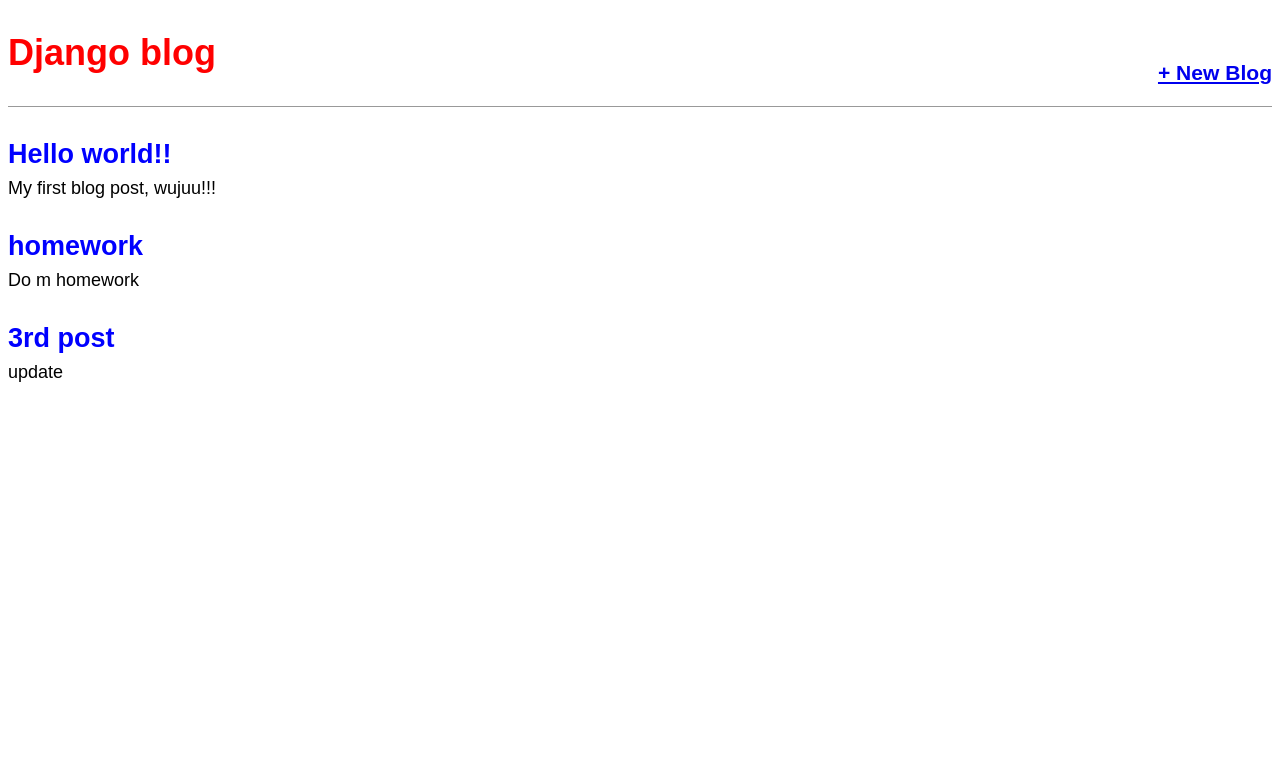
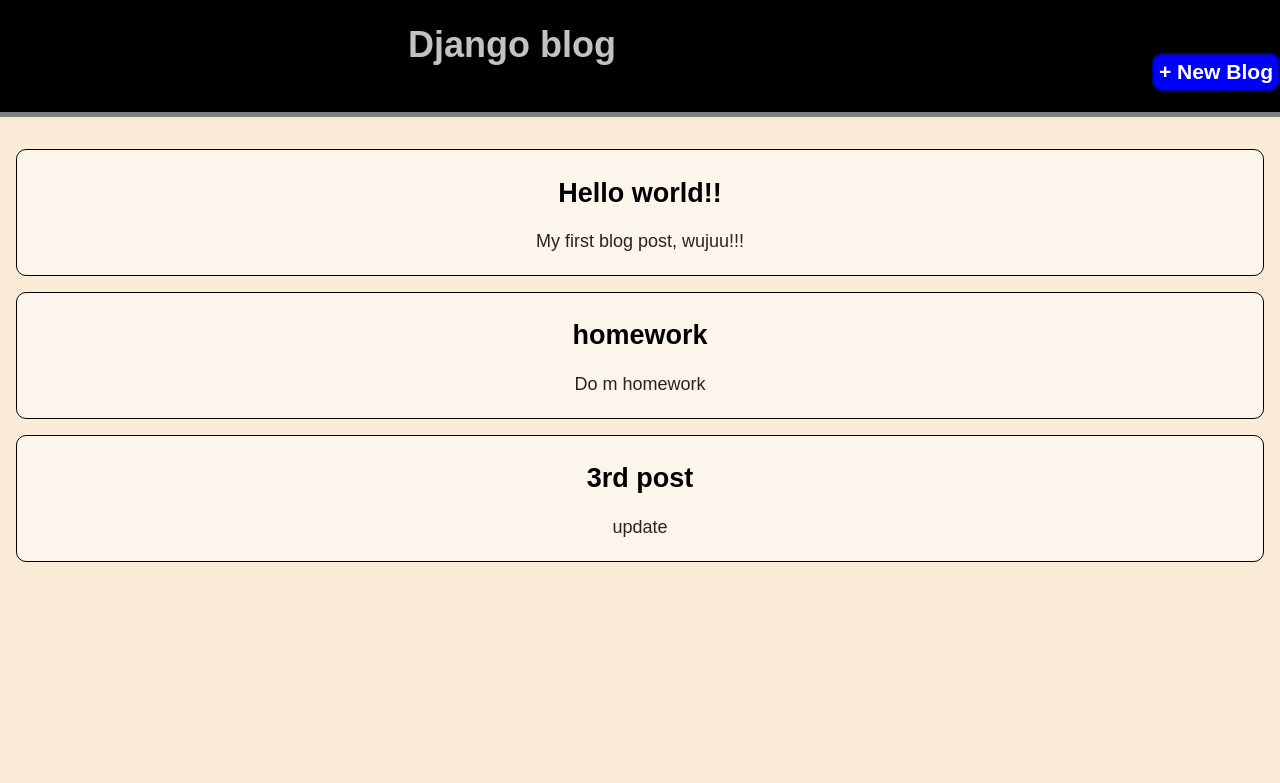
Before and after one commit to IvanRmz/blog-app, a Django app: page / in a window 1280 px wide. Shown: the top 783 px of the page. Run offline with Django 3.2, Linux system fonts and the light colour scheme; data comes from the database, SQL or seed files in the repository.

Commit message:
added custom design

```diff
--- a/static/css/base.css
+++ b/static/css/base.css
@@ -1,47 +1,142 @@
 body {
     font-family: 'Source Sans Pro', sans-serif;
     font-size: 18px;
+    margin: 0;
+    padding: 0;
+    background-color: antiquewhite;
 }
 
 header {
-    border-bottom: 1px solid #999;
+    border-bottom: 5px solid gray;
     margin-bottom: 2rem;
     display: flex;
+    background-color: black
+}
+
+title {
+    font-family: Cambria, Cochin, Georgia, Times, 'Times New Roman', serif;
 }
 
 header h1 a {
-    color: red;
+    color: rgb(194, 194, 194);
+    text-decoration: none;
+    font-family: fantasy;
+}
+
+.nav-left {
+    text-align: center;
+    width: 80%;
+}
+
+.nav-right {
+    width: 20%;
+    padding-top: 2rem;
+    text-align: end;
+}
+
+.center {
+    text-align: center
+}
+
+a.btn {
+    -webkit-appearance: button;
+    -moz-appearance: button;
+    appearance: button;
+
+    padding: 5px;
+    text-decoration: none;
+    color: white;
+    border: 2px solid rgb(0, 0, 150);
+    background-color: blue;
+    border-radius: 10px;
+}
+
+a.btn:hover{
+    -webkit-appearance: button;
+    -moz-appearance: button;
+    appearance: button;
+
+    padding: 5px;
+    text-decoration: none;
+    color: white;
+    background-color: rgb(0, 162, 255);
+    border-radius: 10px;
+}
+
+a.btn-red {
+    -webkit-appearance: button;
+    -moz-appearance: button;
+    appearance: button;
+
+    padding: 5px;
+    text-decoration: none;
+    color: white;
+    border: 2px solid rgb(182, 0, 0);
+    background-color: red;
+    border-radius: 10px;
+}
+
+a.btn-red:hover{
+    -webkit-appearance: button;
+    -moz-appearance: button;
+    appearance: button;
+
+    padding: 5px;
+    text-decoration: none;
+    color: white;
+    background-color: rgb(243, 127, 60);
+    border-radius: 10px;
+}
+
+
+
+
+.post-entry {
+    margin: 1rem;
+    border: 1px solid black;
+    border-radius: 10px;
+    padding: 5px;
+    background-color: rgb(252, 245, 236);
+}
+
+.post-entry > a {
     text-decoration: none;
 }
 
-.nav-left {
-    margin-right: auto;
+.post-entry:hover {
+    background-color: rgb(202, 198, 192);
 }
 
-.nav-right {
-    display: flex;
-    padding-top: 2rem;
+.post-text > h2 {
+    color: black;
 }
 
-.post-entry {
-    margin-bottom: 2rem;
+.post-text > p  {
+    color: rgb(44, 33, 33);
 }
 
-.post-entry h2 {
-    margin: 0.5rem 0;
+form {
+    background-color:rgb(211, 190, 190);
+    margin: 0 auto;
+    padding: 5px 0;
+    border:  2px solid black;
+    border-radius: 2px;
+    width: 50%
 }
 
-.post-entry h2 a,
-.post-entry h2 a:visited {
-    color: blue;
-    text-decoration: none;
+input[type=text] , textarea, select{
+    border:  1px solid blue;
+    border-radius: 2px;
 }
 
-.post-entry p {
-    margin: 0;
-    font-weight: 400;
+input[type=submit] {
+    margin-left: 2rem;
+    padding: 5px;
+    color: white;
+    background-color: blue;
+    border-radius: 10px;
 }
 
-.post-entry h2 a:hover {
-    color: red;
+label {
+    margin-left: 1rem;
 }
--- a/templates/base.html
+++ b/templates/base.html
@@ -11,10 +11,10 @@
                 <h1><a href="{% url 'home' %}">Django blog</a></h1>
             </div>
             <div class = "nav-right">
-                <h3><a href="{% url 'post_new' %}">+ New Blog</a></h3>
+                <h3><a class="btn" href="{% url 'post_new' %}">+ New Blog</a></h3>
             </div>
         </header>
-        <div>
+        <div class="center">
             {% block content %}
             {% endblock %}
         </div>
--- a/templates/home.html
+++ b/templates/home.html
@@ -3,8 +3,12 @@
 {% block content %}
     {% for post in object_list %}
         <div class="post-entry">
-            <h2><a href="{% url 'post_detail' post.pk %}">{{ post.title }}</a></h2>
-        <p>{{ post.body }}</p>
-        </div>
+            <a href="{% url 'post_detail' post.pk %}">
+                <div class="post-text">
+                    <h2>{{ post.title }}</h2>
+                    <p>{{ post.body }}</p>
+                </div>
+            </a>
+          </div>
     {% endfor %}
 {% endblock content %}
--- a/templates/post_detail.html
+++ b/templates/post_detail.html
@@ -5,6 +5,8 @@
         <h2>{{ post.title }}</h2>
         <p>{{ post.body }}</p>
     </div>
-    <p><a href="{% url 'post_edit' post.pk %}">+ Edit Blog Post</a></p>
-    <p><a href="{% url 'post_delete' post.pk %}">- Delete Blog Post</a></p>
+    <div>
+        <a class="btn" href="{% url 'post_edit' post.pk %}">+ Edit Blog Post</a>
+        <a class="btn-red" href="{% url 'post_delete' post.pk %}">- Delete Blog Post</a>
+    </div>
 {% endblock content %}
```
